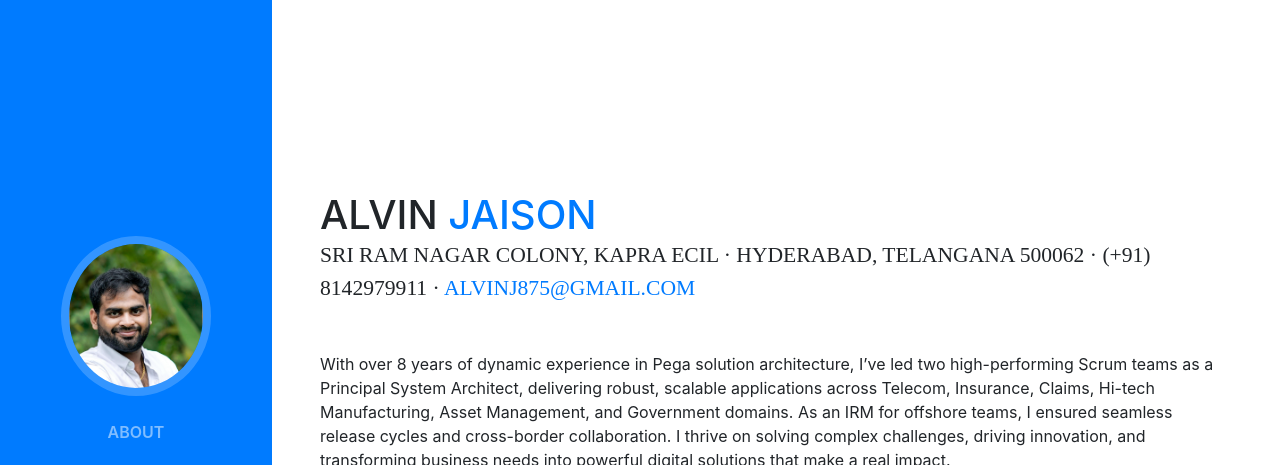
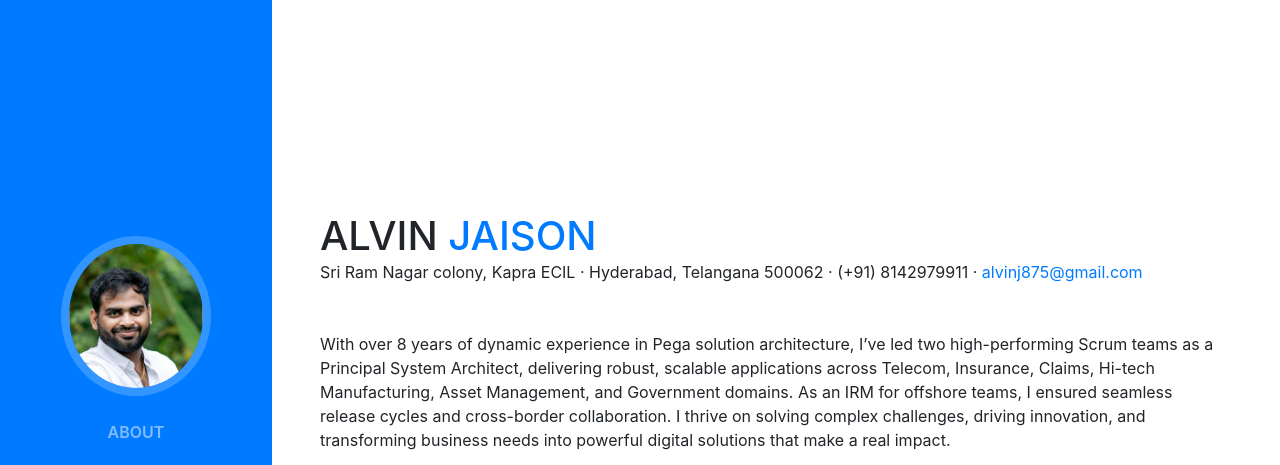
Before and after one commit to alvinj875/alvinj875.github.io, a website with bundled scripts: page index.html in a window 1280 px wide. Shown: the top 465 px of the page. Built offline with nearby package versions, Linux system fonts and the light colour scheme; a web font is replaced by a local one.

Commit message:
made the email to small letter

```diff
--- a/index.html
+++ b/index.html
@@ -70,7 +70,7 @@
           <h1 class="mb-0">Alvin
             <span class="text-primary">Jaison</span>
           </h1>
-          <div class="subheading mb-5">Sri Ram Nagar colony, Kapra ECIL · Hyderabad, Telangana 500062 · (+91) 8142979911 ·
+          <div class="mb-5">Sri Ram Nagar colony, Kapra ECIL · Hyderabad, Telangana 500062 · (+91) 8142979911 ·
             <a href="mailto:name@email.com">alvinj875@gmail.com</a>
           </div>
           <p class="mb-3">With over 8 years of dynamic experience in Pega solution architecture, I’ve led two high-performing Scrum teams as a Principal System Architect, delivering robust, scalable applications across Telecom, Insurance, Claims, Hi-tech Manufacturing, Asset Management, and Government domains. As an IRM for offshore teams, I ensured seamless release cycles and cross-border collaboration. I thrive on solving complex challenges, driving innovation, and transforming business needs into powerful digital solutions that make a real impact.</p>
```
